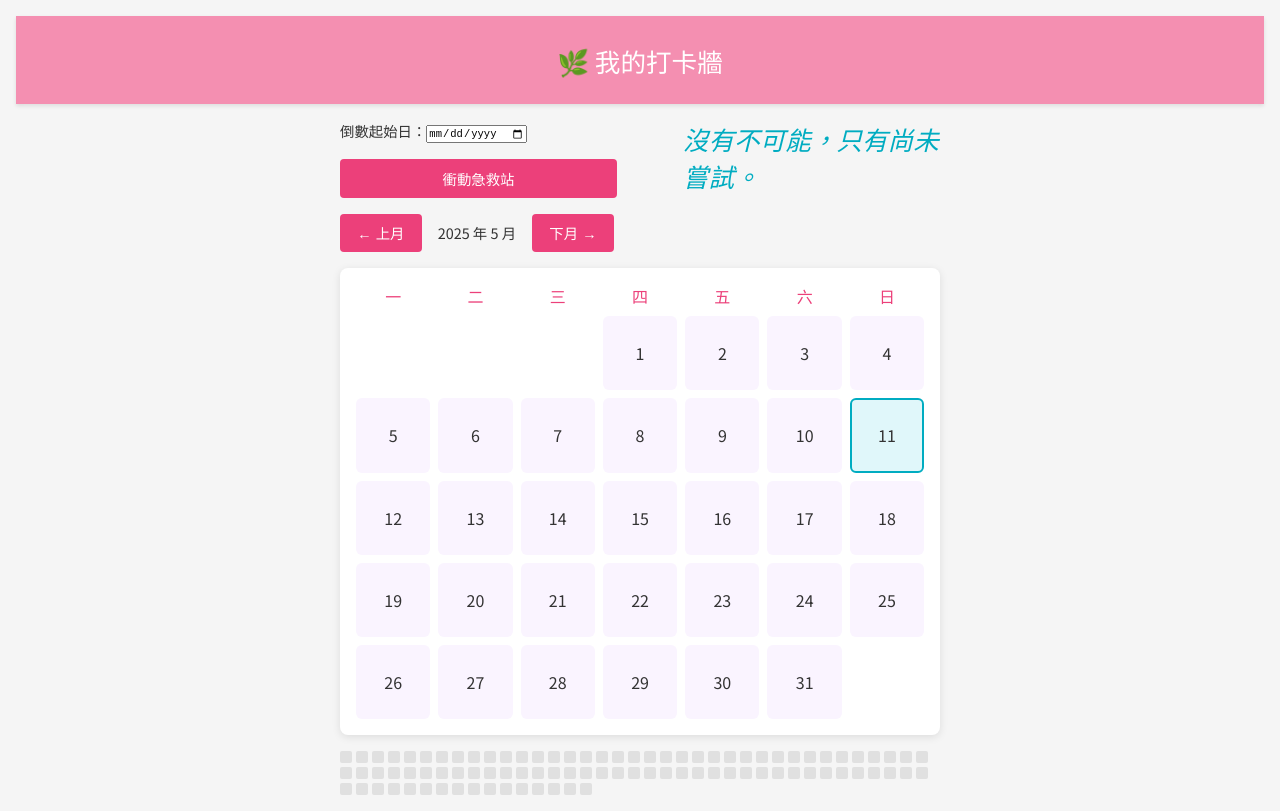
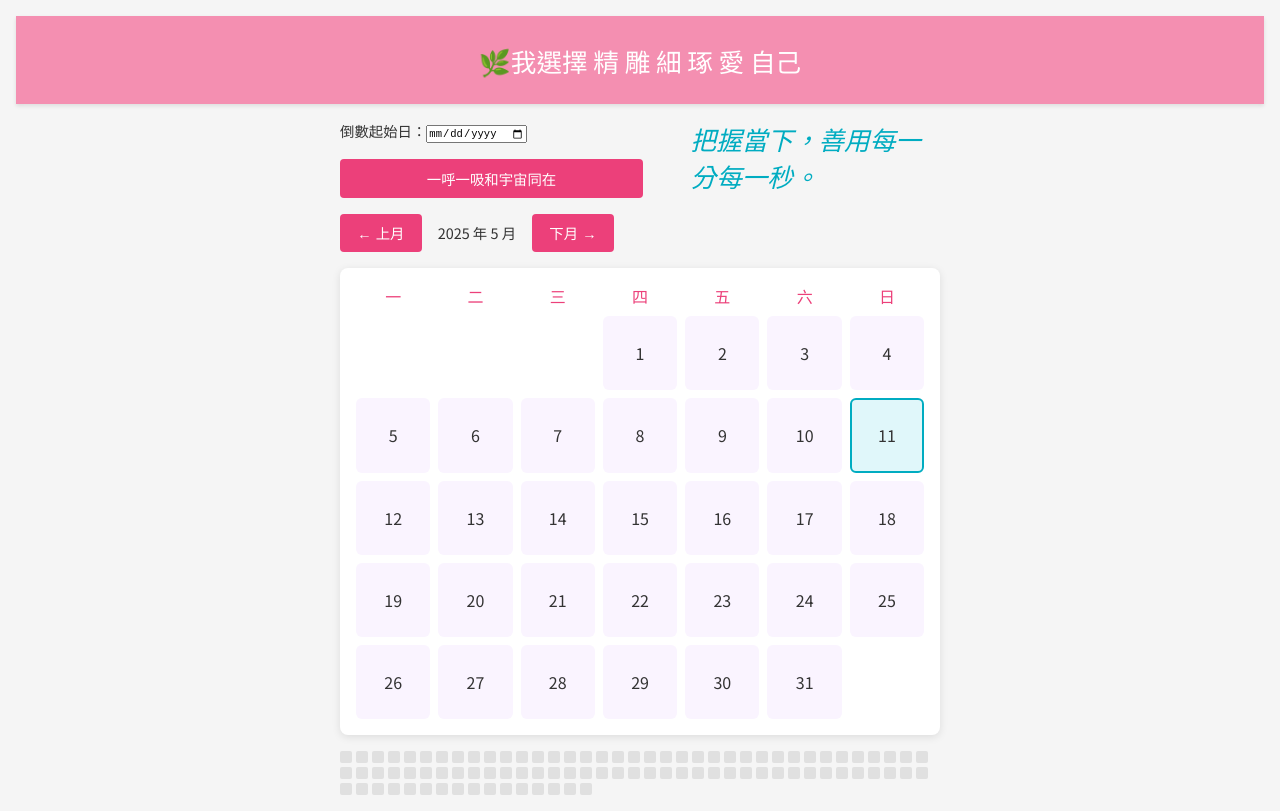
Before and after one commit to linchetuition/90days, a plain HTML site: page index.html in a window 1280 px wide. Drawn offline with Linux system fonts and the light colour scheme.

Commit message:
Add files via upload

```diff
--- a/index.html
+++ b/index.html
@@ -3,7 +3,7 @@
 <head>
   <meta charset="UTF-8" />
   <meta name="viewport" content="width=device-width, initial-scale=1.0" />
-  <title>日常打卡牆 + 衝動急救站</title>
+  <title>宇宙愛我</title>
   <link href="https://fonts.googleapis.com/css2?family=Noto+Sans+TC:wght@300;400;500;700&display=swap" rel="stylesheet" />
   <style>
     :root {
@@ -57,14 +57,14 @@
   </style>
 </head>
 <body>
-  <header>🌿 我的打卡牆</header>
+  <header>🌿我選擇 精 雕 細 琢 愛 自己</header>
   <div class="top-panel">
     <div class="left-panel">
 <div class="controls">
   <!-- 先顯示倒數起始日 -->
   <label for="startDate">倒數起始日：<input type="date" id="startDate"></label>
   <!-- 再顯示衝動急救站按鈕 -->
-  <button id="impBtn">衝動急救站</button>
+  <button id="impBtn">一呼一吸和宇宙同在</button>
 </div>
 
       <div class="controls" id="monthControls">
@@ -87,14 +87,14 @@
     </div></div>
 
   <div class="impulse" id="impulseModal"><div class="content">
-      <h3>🍭 衝動急救站</h3>
+      <h3>🍭呼吸和宇宙同在</h3>
       <div id="impulseCountText"></div>
-      <button id="eatBtn" class="btn">🍬 吃下去</button>
+      <button id="eatBtn" class="btn">🍬 吃下去？</button>
       <button id="delayBtn" class="btn">⏳ 延後10分鐘</button>
       <button id="replaceBtn" class="btn">🧘‍♀️ 做其他事</button>
       <div id="countdown-box"></div>
       <div id="res"></div>
-      <button id="closeImpBtn" class="btn">關閉急救站</button>
+      <button id="closeImpBtn" class="btn">謝謝你 我愛你</button>
     </div></div>
 
   <script>
@@ -105,10 +105,10 @@
         '每天進步一點點，成功自然來臨。',
         '相信自己，你比想像中更強大。',
         '堅持就是勝利，別放棄。',
-        '困難是讓人成長的養分。',
-        '你的努力，不會辜負任何付出。',
+        '宇宙只會給我能完成的功課。',
+        '每一天我都在邁向 精 雕 細 琢。',
         '夢想從行動開始，從現在出發。',
-        '挑戰自我，突破極限。',
+        '挑戰自我，只對自己說肯定句。',
         '勇敢跨出第一步，你就已成功一半。',
         '失敗是下一次成功的墊腳石。',
         '用微笑面對每一天。',
@@ -117,11 +117,13 @@
         '沒有不可能，只有尚未嘗試。',
         '把握當下，善用每一分每一秒。',
         '努力是一種習慣，成功是一種選擇。',
-        '成長的痛苦，是通往卓越的必經之路。',
+        '成長的痛苦是一時的，打造出通往卓越的必經之路。',
         '相信明天會更好。',
         '堅持夢想，直到看見彩虹。',
         '你就是自己的奇蹟。',
-        '每一次重整，只為更強大的自己。'
+        '每一次重整，只為更強大的自己。',
+		'人生的捷徑是打扮。',
+		'放下執著，沒有什麼一定要吃的。',
       ];
       function displayRandomSlogan() { const idx = Math.floor(Math.random()*slogans.length); document.getElementById('slogan').textContent=slogans[idx]; }
 
@@ -166,7 +168,7 @@
       function openImpulseModal(){const key=today.toDateString();let c=Number(localStorage.getItem(key)||0);localStorage.setItem(key,++c);impulseCountEl.textContent=`今天你已記錄 ${c} 次衝動`;clearInterval(window.timerInterval);countdownBox.textContent='';resEl.textContent='';impulseModal.style.display='flex';}
       function closeImpulseModal(){clearInterval(window.timerInterval);impulseModal.style.display='none';}
       function handleEat(){clearInterval(window.timerInterval);resEl.textContent='🍬 你選擇吃，但你是清醒的。吃不是逃避，是這次我選擇的方式。';}
-      function handleDelay(){clearInterval(window.timerInterval);countdownBox.innerHTML='<div id="countdown-box">倒數 <span id="timer">10:00</span></div>';resEl.innerHTML='☕ 喝杯熱水｜🚶‍♀️ 走3分鐘｜✍️ 寫下你真正需要的是什麼';let m=10,s=0;const tEl=document.getElementById('timer');window.timerInterval=setInterval(()=>{if(s===0){if(m===0){clearInterval(window.timerInterval);countdownBox.innerHTML+='<br/>⌛ 倒數完成';return;}m--;s=59;}else s--;tEl.textContent=`${String(m).padStart(2,'0')}:${String(s).padStart(2,'0')}`;},1000);}
+      function handleDelay(){clearInterval(window.timerInterval);countdownBox.innerHTML='<div id="countdown-box">倒數 <span id="timer">10:00</span></div>';resEl.innerHTML='☕ 喝杯熱水｜ 變美咒語：om ma ni ba mi hon｜✍️ 給自己2首歌的時間熱敷眼睛、聽冥想';let m=10,s=0;const tEl=document.getElementById('timer');window.timerInterval=setInterval(()=>{if(s===0){if(m===0){clearInterval(window.timerInterval);countdownBox.innerHTML+='<br/>⌛ 倒數完成';return;}m--;s=59;}else s--;tEl.textContent=`${String(m).padStart(2,'0')}:${String(s).padStart(2,'0')}`;},1000);}
       function handleReplace(){clearInterval(window.timerInterval);countdownBox.textContent='';resEl.innerHTML='🌱 試試這些替代行動：<br/>- 深呼吸5次<br/>- 喝水、走動<br/>- 寫下現在心情';}
 
       prevBtn.addEventListener('click',()=>{currentMonth--;if(currentMonth<0){currentMonth=11;currentYear--;}renderCalendar();});
```
